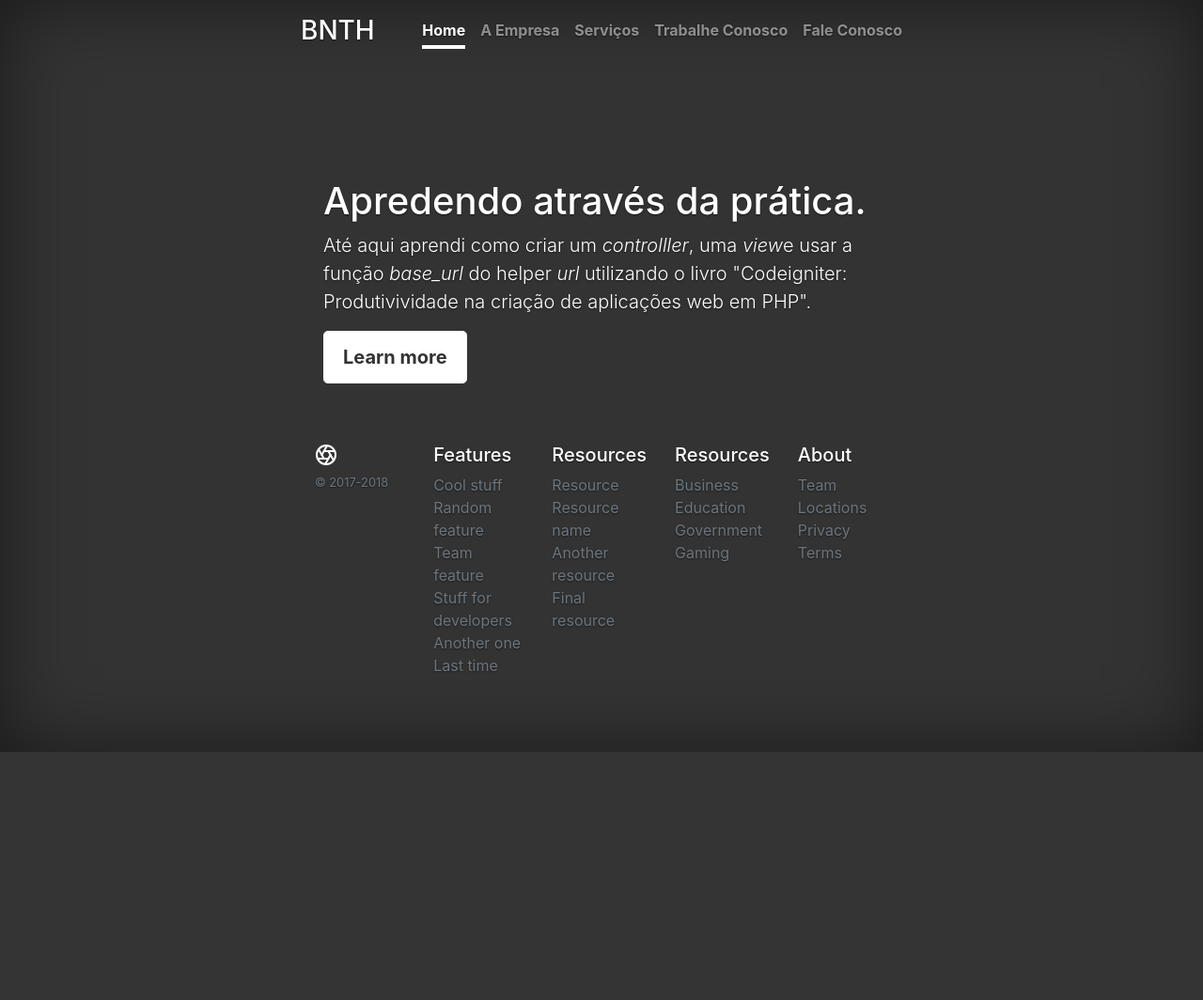
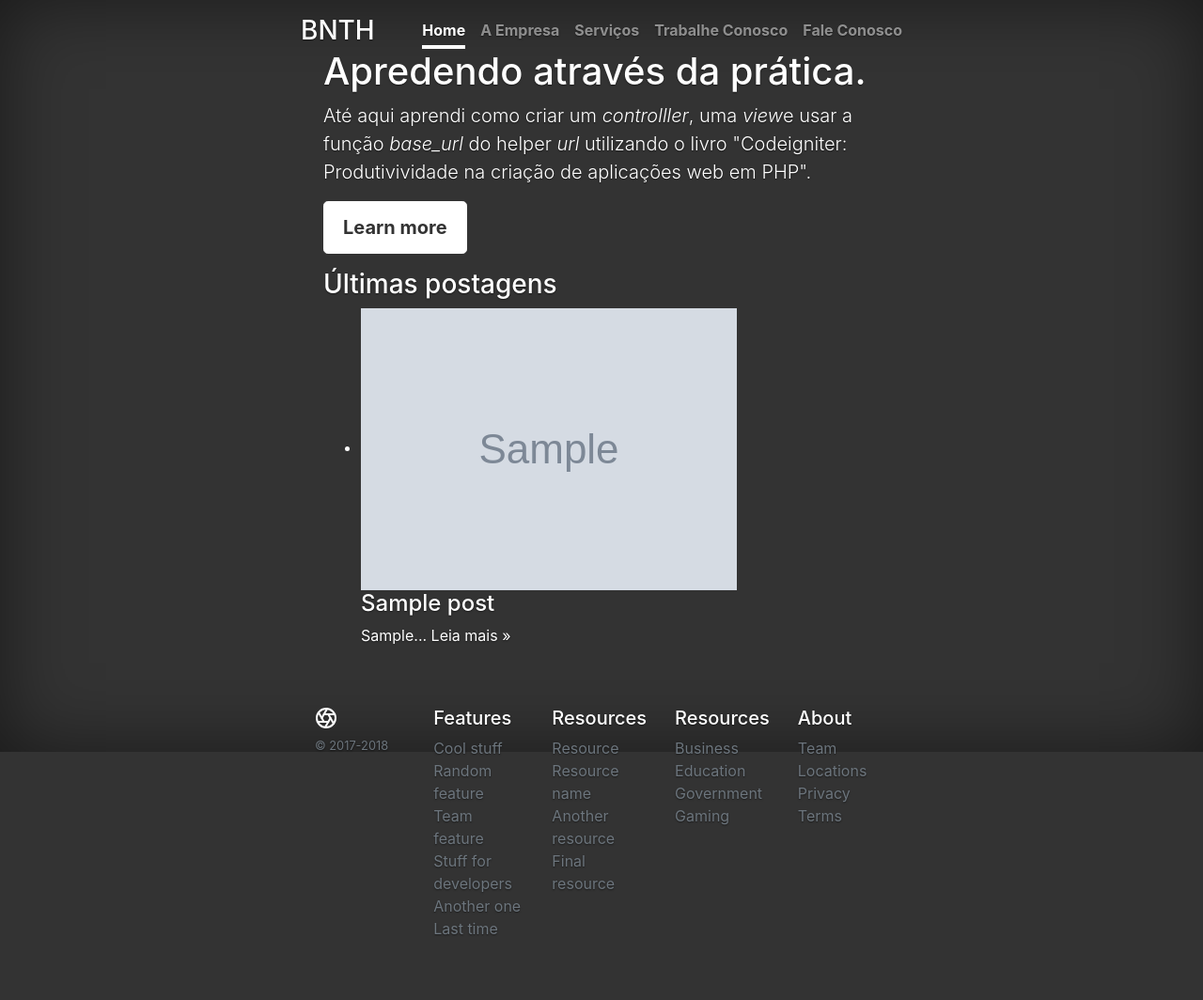
Before and after one commit to Jose-Benedito/beneblog_ci, a CodeIgniter app: page /database/ in a window 1280 px wide. Shown: the whole page at 94% size. Before the commit the page ends 800 px from the top, so only its background shows below. Run offline with CodeIgniter, Linux system fonts and the light colour scheme; tables that the repository leaves empty or names only in its code hold one stand-in row (values such as "Sample post"); grey boxes marked "Sample" are stand-in pictures; some libraries are stand-ins or nearby versions.

Commit message:
Terminado a lógica para carregamento das postagens do Banco de dados para a página postagem.

```diff
--- a/application/config/routes.php
+++ b/application/config/routes.php
@@ -15,7 +15,7 @@ $route['trabalheconosco'] = 'Paginas/trabalheconosco';
 
 //para gerar o página post (que será alimentada pelo banco de dados)
 $route['post'] = 'Post';     // Requer parámetros 9caso não tenha, carrega a home)
-$route['post/(:num)'] = 'Post/postagem/$1';  // carrega a página com parâmetros
+$route['post/(:num)'] = 'Paginas/postagem/$1';  // carrega a página com parâmetros
 
 //carrega a página de login do sistema
 $route['login'] = 'Setup/login';
--- a/application/controllers/Paginas.php
+++ b/application/controllers/Paginas.php
@@ -7,7 +7,10 @@ class Paginas extends CI_Controller {
     public function __construct()
     {
         parent::__construct();
+        //carrega os módulos e classes
         $this->load->helper('url');
+        $this->load->model('options_model', 'option');
+        $this->load->model('post_model', 'post');
        // $this->output->cache(1440); //corrensponde a 24 horas até o  cache ser atualizado
 
     }
@@ -117,5 +120,25 @@ class Paginas extends CI_Controller {
             return false;
 
     }
+    public function postagem(){
+        if(($id = $this->uri->segment(2))> 0): //segment(2)= refêre-se a posição da rota chamada pós barra da url  no navegador
+            if($postagem = $this->post->get_single($id)):
+                $dados['titulo'] =  to_html($postagem->titulo).' - BNTH';
+                $dados['post_titulo'] = to_html(($postagem->titulo));
+                $dados['post_conteudo'] = to_html($postagem->conteudo);
+                $dados['post_imagem'] = $postagem->imagem;
+            else:
+                $dados['titulo'] = 'Página não encontrada - BNTH';
+                $dados['post_titulo'] = 'Postagem não encontrada';
+                $dados['post_conteudo'] = '<p>Nenhum post foi encontrado com base nos parâmetros fornecidos</p>';
+                $dados['post_imagem'] = '';
+
+            endif;
+        else:
+            redirect(base_url(), 'refresh');
+
+        endif;
+        $this->load->view('painel/postagem', $dados);
+    }
 
 }
--- a/application/helpers/funcoes_helper.php
+++ b/application/helpers/funcoes_helper.php
@@ -53,3 +53,15 @@ if(!function_exists('to_html')):
 		return html_entity_decode($string);
 	}
 endif;
+
+
+if(!function_exists('resumo_post')):
+	//gera um texto parcial a partir do conteúdo de um post
+	function resumo_post($string=NULL, $tamanho=100){ //parâmetros: recebe  uma string e tamanho
+		$string = to_html(($string)); // reverte o texto do bd para html
+		$string = strip_tags($string); //remove as tags html(func. nativa do php)
+		$string = substr($string, 0,$tamanho); // gera o resumo no número de caracteres determinado($tamanho) (func. nativa do php)
+		return $string;
+	}
+
+endif;
--- a/application/views/home.php
+++ b/application/views/home.php
@@ -7,6 +7,29 @@
     Produtivividade na criação de aplicações web em PHP".</p>
   <a href="#" class="btn btn-lg btn-secondary">Learn more</a>
   </p>
+
+  <h3>Últimas postagens</h3>
+
+<ul class="sem-marcador">
+    <?php
+    if($postagem = $this->post->get(3)):
+        foreach($postagem as $linha):
+            ?>
+            <li>
+                <img src="<?php echo base_url('uploads/'.$linha->imagem);?>" alt=""/>
+                <h4><?php echo to_html($linha->titulo); ?></h4>
+                <p><?php echo resumo_post($linha->conteudo); ?>...
+            <a href="<?php echo base_url('index.php/post/'.$linha->id); ?>">Leia mais &raquo;</a></p>
+            </li>
+            <?php
+        endforeach;
+    else:
+        echo '<p>Nenhum post cadastrado!</p>';
+    endif;
+
+    ?>
+
+</ul>
 </main>
 
 <?php $this->load->view('commons/footer') ?>
```
Also changed, not shown: application/views/painel/postagem.php (added, +26 -0 lines), uploads/Produtos_Notáveis.png (added).
